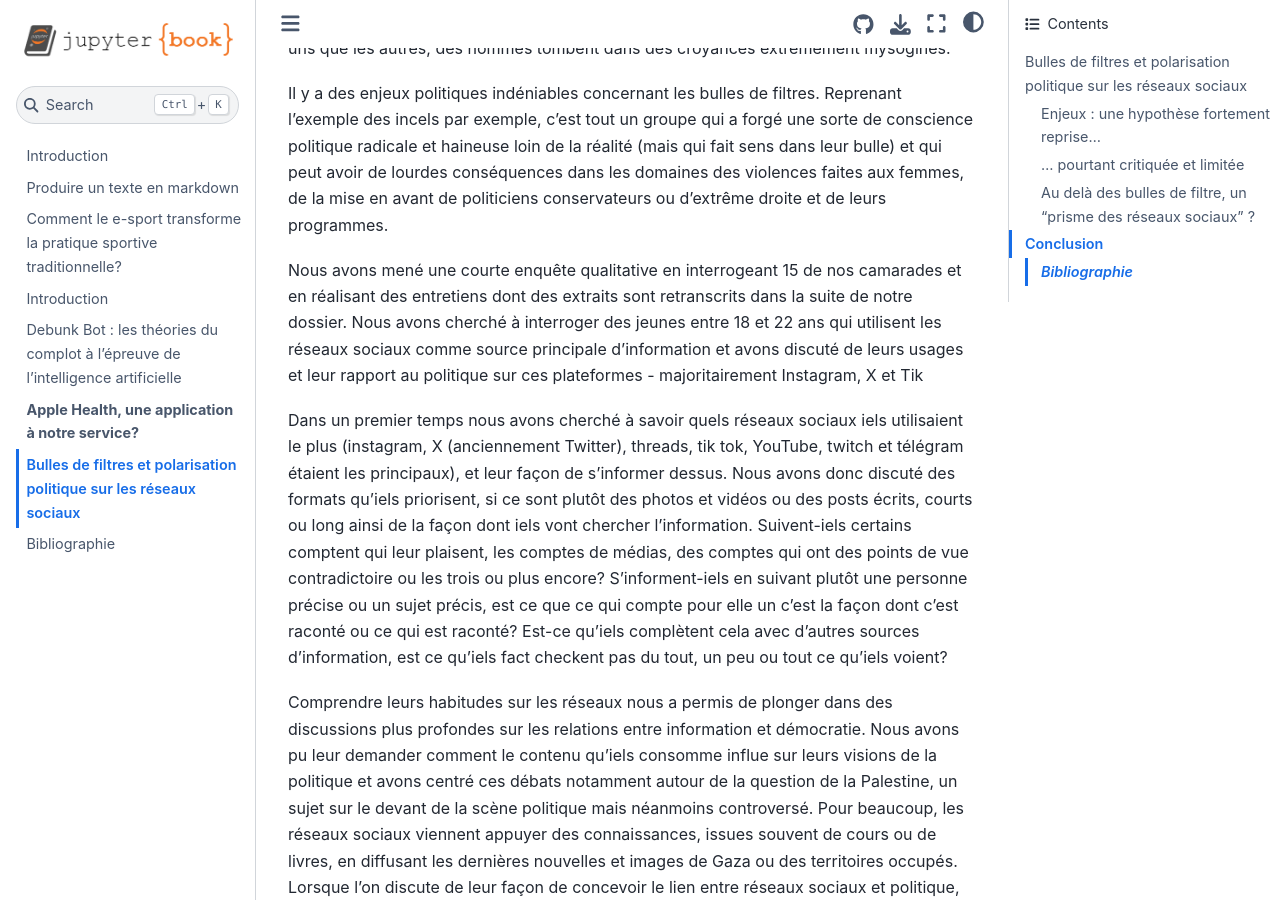
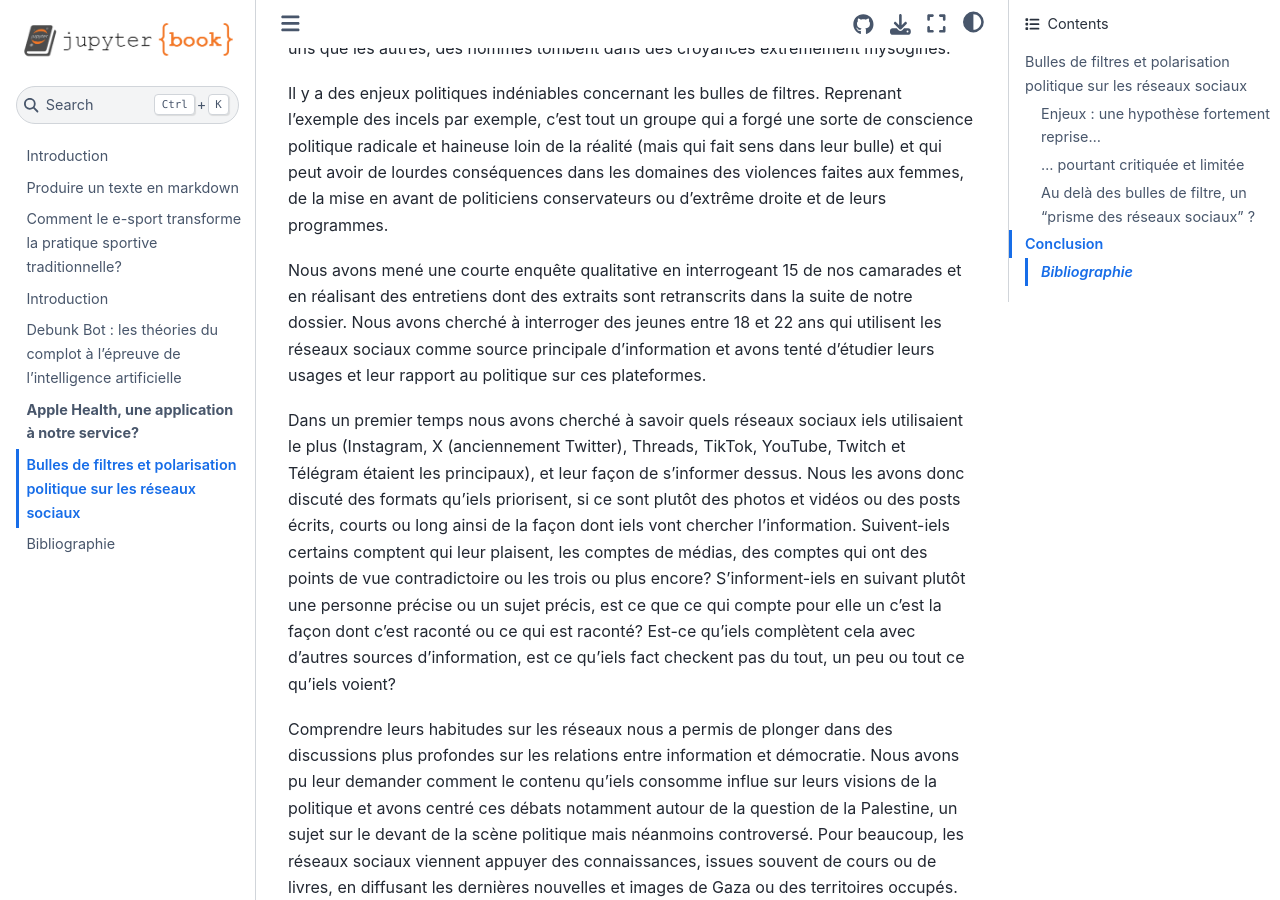
Before and after one commit to luneauaymeric/digital_culture_collective_page_g6, a Jupyter Book: the page built from bubbles/bulles_de_filtre.md, in a window 1280 px wide and 900 px high, scrolled down 2145 px. Built offline with Jupyter Book 1.0.4 settings and Sphinx 7.4.7 and the Sphinx Book theme 1.1.4, drawn with Linux system fonts in a browser that asks for light colours.

Commit message:
bubbles/bulles_de_filtre.md updated from https://stackedit.io/

```diff
--- a/bubbles/bulles_de_filtre.md
+++ b/bubbles/bulles_de_filtre.md
@@ -27,9 +27,9 @@ Ces mécanismes peuvent être dangereux dans certaines situations, par exemple a
 
 Il y a des enjeux politiques indéniables concernant les bulles de filtres. Reprenant l’exemple des incels par exemple, c’est tout un groupe qui a forgé une sorte de conscience politique radicale et haineuse loin de la réalité (mais qui fait sens dans leur bulle) et qui peut avoir de lourdes conséquences dans les domaines des violences faites aux femmes, de la mise en avant de politiciens conservateurs ou d’extrême droite et de leurs programmes.
 
-Nous avons mené une courte enquête qualitative en interrogeant 15 de nos camarades et en réalisant des entretiens dont des extraits sont retranscrits dans la suite de notre dossier. Nous avons cherché à interroger des jeunes entre 18 et 22 ans qui utilisent les réseaux sociaux comme source principale d’information et avons discuté de leurs usages et leur rapport au politique sur ces plateformes - majoritairement Instagram, X et Tik
+Nous avons mené une courte enquête qualitative en interrogeant 15 de nos camarades et en réalisant des entretiens dont des extraits sont retranscrits dans la suite de notre dossier. Nous avons cherché à interroger des jeunes entre 18 et 22 ans qui utilisent les réseaux sociaux comme source principale d’information et avons tenté d'étudier leurs usages et leur rapport au politique sur ces plateformes.
 
-Dans un premier temps nous avons cherché à savoir quels réseaux sociaux iels utilisaient le plus (instagram, X (anciennement Twitter), threads, tik tok, YouTube, twitch et télégram étaient les principaux), et leur façon de s’informer dessus. Nous avons donc discuté des formats qu’iels priorisent, si ce sont plutôt des photos et vidéos ou des posts écrits, courts ou long ainsi de la façon dont iels vont chercher l’information. Suivent-iels certains comptent qui leur plaisent, les comptes de médias, des comptes qui ont des points de vue contradictoire ou les trois ou plus encore? S’informent-iels en suivant plutôt une personne précise ou un sujet précis, est ce que ce qui compte pour elle un c’est la façon dont c’est raconté ou ce qui est raconté? Est-ce qu’iels complètent cela avec d’autres sources d’information, est ce qu’iels fact checkent pas du tout, un peu ou tout ce qu’iels voient?
+Dans un premier temps nous avons cherché à savoir quels réseaux sociaux iels utilisaient le plus (Instagram, X (anciennement Twitter), Threads, TikTok, YouTube, Twitch et Télégram étaient les principaux), et leur façon de s’informer dessus. Nous les avons donc discuté des formats qu’iels priorisent, si ce sont plutôt des photos et vidéos ou des posts écrits, courts ou long ainsi de la façon dont iels vont chercher l’information. Suivent-iels certains comptent qui leur plaisent, les comptes de médias, des comptes qui ont des points de vue contradictoire ou les trois ou plus encore? S’informent-iels en suivant plutôt une personne précise ou un sujet précis, est ce que ce qui compte pour elle un c’est la façon dont c’est raconté ou ce qui est raconté? Est-ce qu’iels complètent cela avec d’autres sources d’information, est ce qu’iels fact checkent pas du tout, un peu ou tout ce qu’iels voient?
 
 Comprendre leurs habitudes sur les réseaux nous a permis de plonger dans des discussions plus profondes sur les relations entre information et démocratie. Nous avons pu leur demander comment le contenu qu’iels consomme influe sur leurs visions de la politique et avons centré ces débats notamment autour de la question de la Palestine, un sujet sur le devant de la scène politique mais néanmoins controversé. Pour beaucoup, les réseaux sociaux viennent appuyer des connaissances, issues souvent de cours ou de livres, en diffusant les dernières nouvelles et images de Gaza ou des territoires occupés. Lorsque l’on discute de leur façon de concevoir le lien entre réseaux sociaux et politique, nombre d’entre eux expriment justement une certaine reconnaissance pour l’existence des réseaux sociaux car iels peuvent y retrouver des informations qui ne sont pas nécessairement disponibles ailleurs, comme par exemple les témoignages en direct de palestiniens et des nouvelles plus régulières ou détaillées que dans la presse classique. Un autre point qui revient souvent est justement une certaine forme de défiance envers cette presse dite classique. La plupart la consulte tout de même de façon quelque peu régulière mais toustes sont consciencent.es des biais des médias et cherchent à compléter un certain manque justement sur les réseaux sociaux, où il est indéniablement possible de diffuser presque tout.
 
```
Also changed, not shown: other parts of bubbles/bulles_de_filtre.md (+1 -1 lines).
